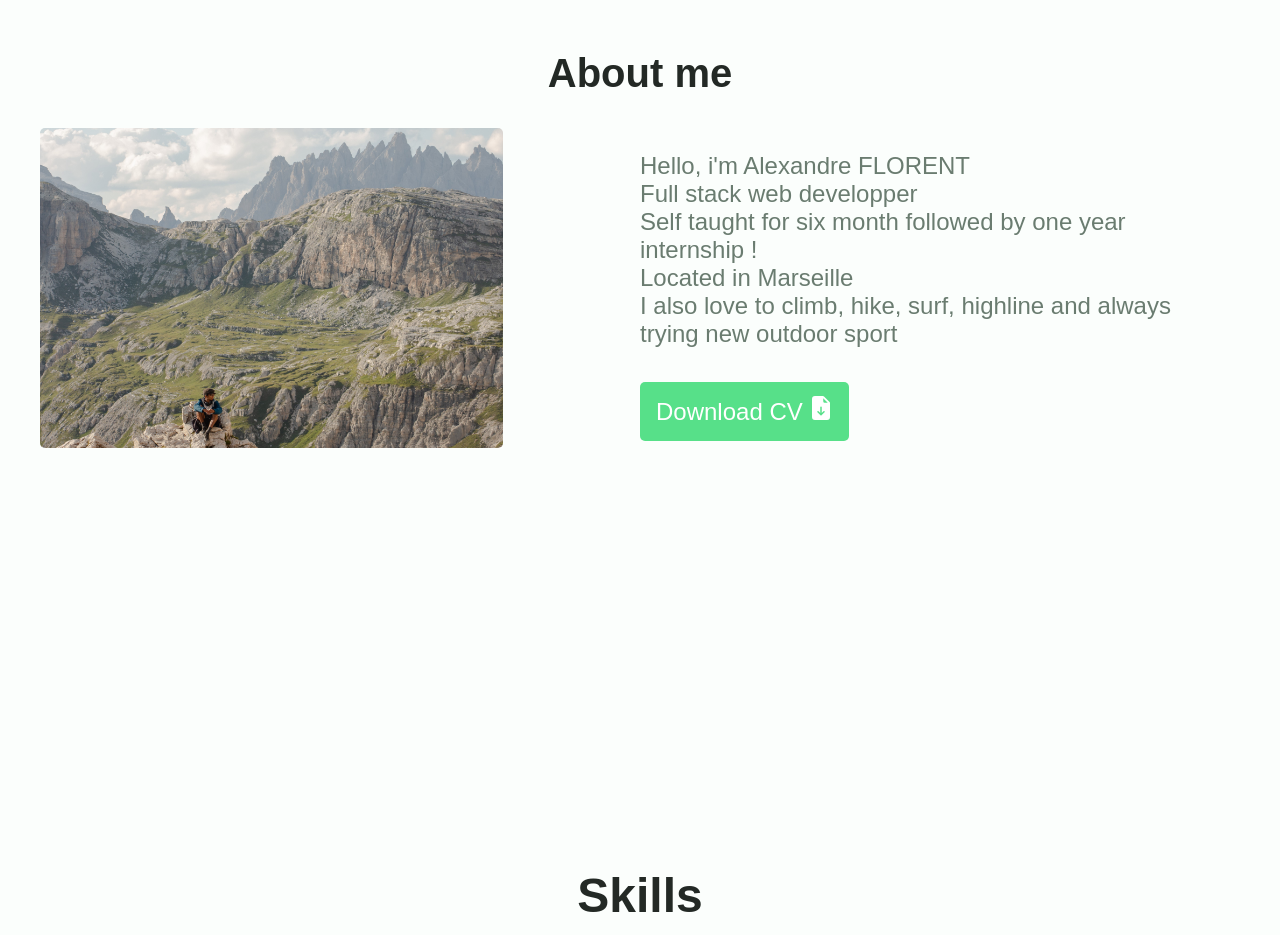
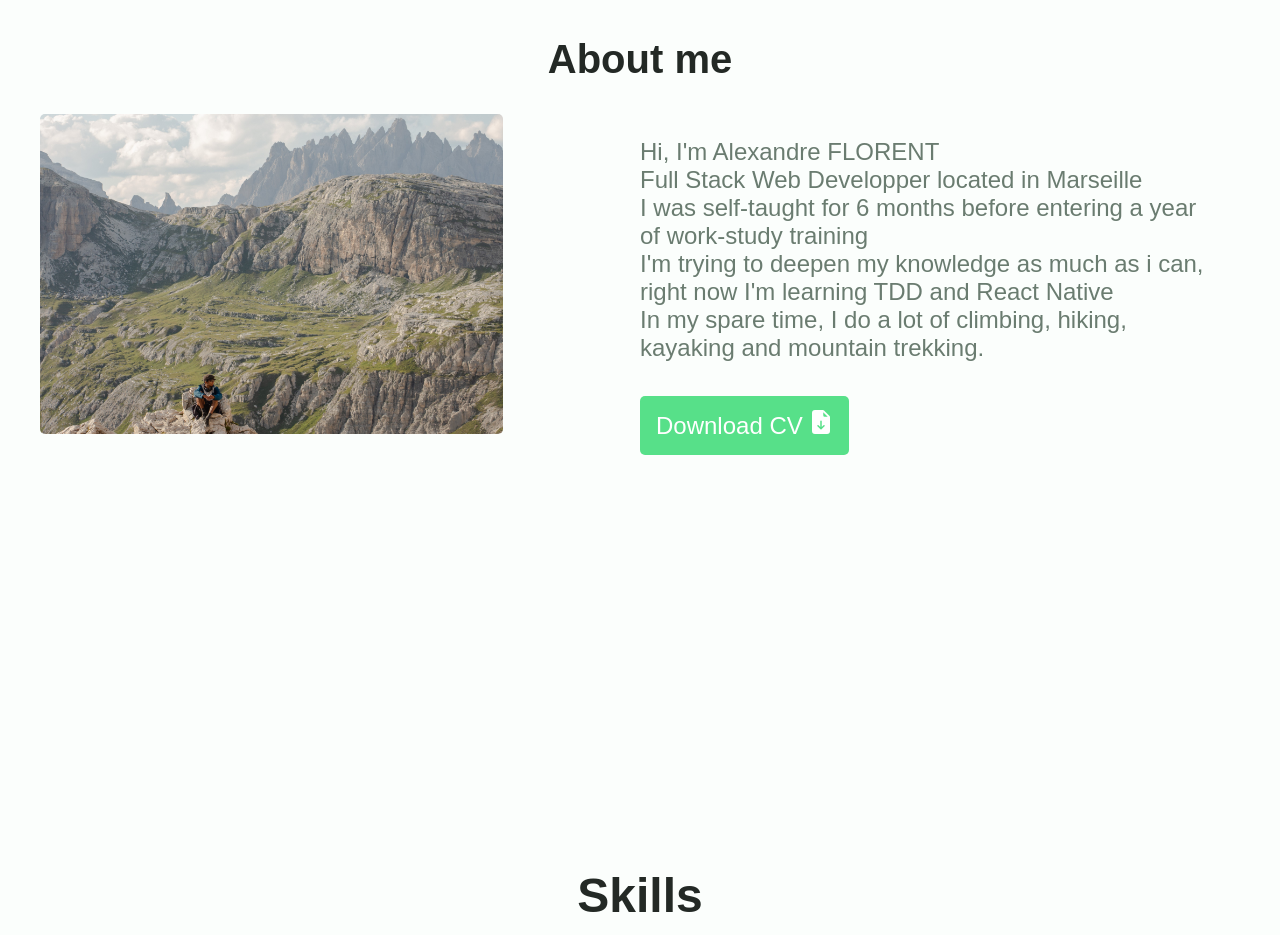
Before and after one commit to Dolomys/Portfolio, a React (Create React App) app in the folder client/: page / in a window 1280 px wide. Shown: the part 1020-1955 px from the top of the page. Built offline with nearby package versions, Linux system fonts and the light colour scheme; the HTML template or start-up script is replaced by a standard one.

Commit message:
portfolio responsive update

```diff
--- a/client/public/index.html
+++ b/client/public/index.html
@@ -15,6 +15,22 @@
   </head>
   <body>
     <noscript>You need to enable JavaScript to run this app.</noscript>
-    <div id="root"></div>
+    <div id="root">
+      <div class="loader">
+        <img src="loader.gif" alt="Loading...">
+    </div>
+    </div>
   </body>
+  <style>
+
+    .loader {
+      position: absolute;
+      height: 100%;
+      width: 100%;
+      display: flex;
+      align-items: center;
+      justify-content: center;
+    }
+
+  </style>
 </html>
--- a/client/src/app.scss
+++ b/client/src/app.scss
@@ -8,6 +8,7 @@
 
     @include mobile {
         overflow-x: hidden;
+        height: auto;
 
     }
 
@@ -23,6 +24,11 @@
             > *{
                 height: 100vh;
                 scroll-snap-align: start;
+
+                @include mobile {
+                    height: auto;
+
+                }
             }
         }
 
--- a/client/src/components/about/about.scss
+++ b/client/src/components/about/about.scss
@@ -33,11 +33,17 @@
 
                 @include mobile {
                     margin: 1em;
+                    width: 80%;
+                    text-align: center;
                 }
             }
 
             .cv {
                 margin-top: 3rem;
+
+                @include mobile {
+                    text-align: center;
+                }
 
                 .downloadCv {
                     padding: 1rem;
--- a/client/src/components/contact/contact.scss
+++ b/client/src/components/contact/contact.scss
@@ -23,6 +23,10 @@
             border-radius: 10px;
             padding: 1em;
             background-color: $container-color;
+
+            @include mobile {
+                width: 80%;
+            }
 
             input{
                 margin-bottom: 2em;
@@ -57,6 +61,10 @@
             background-color: green;
             border-radius: 5px;
             padding: 1em;
+
+            @include mobile {
+                width: 80%;
+            }
         }
     }
 
--- a/client/src/components/intro/intro.scss
+++ b/client/src/components/intro/intro.scss
@@ -9,6 +9,7 @@
         flex-direction: column-reverse;
         justify-content: center;
         align-items: center;
+        height: 90vh !important;
     }
 
     .left {
@@ -32,6 +33,10 @@
 
                 .profession {
                     color: $text-color-light;
+                }
+
+                @include mobile {
+                    width: 80%;
                 }
             }
 
@@ -68,6 +73,7 @@
 
             @include mobile {
                 bottom: 5%;
+                right: 15%;
             }
 
             .Mouse {
--- a/client/src/components/projects/projects.scss
+++ b/client/src/components/projects/projects.scss
@@ -7,10 +7,6 @@
     position: relative;
     justify-content: center;
 
-
-        @include mobile {
-            height: 300vh !important;
-        }
 
     h1 {
         font-size: $h1-font-size;
@@ -28,6 +24,10 @@
         // align-items: center;
         justify-content: center;
         flex-wrap: wrap;
+
+        @include mobile {
+            width: 80%;
+        }
 
     }
 
--- a/client/src/components/skills/skills.scss
+++ b/client/src/components/skills/skills.scss
@@ -8,7 +8,7 @@
     justify-content: center;
 
     @include mobile {
-        height: 120vh !important;
+        height: auto !important
     }
 
     .skillWrapper {
@@ -22,6 +22,7 @@
         @include mobile {
             flex-direction: column;
             align-items: center;
+            width: 90%;
         }
 
 
--- a/client/src/data/en.js
+++ b/client/src/data/en.js
@@ -14,12 +14,12 @@ export const en = {
         scroll: "Scroll down"
     },
     about: {
-        title: "About me",
-        about1: "Hello, i'm Alexandre FLORENT" ,
-        about2: 'Full stack web developper',
-        about3: 'Self taught for six month followed by one year internship !',
-        about4: 'Located in Marseille',
-        about5: 'I also love to climb, hike, surf, highline and always trying new outdoor sport',
+        title: 'About me',
+        about1: "Hi, I'm Alexandre FLORENT ",
+        about2: "Full Stack Web Developper located in Marseille",
+        about3: "I was self-taught for 6 months before entering a year of work-study training",
+        about4: "I'm trying to deepen my knowledge as much as i can, right now I'm learning TDD and React Native ",
+        about5: "In my spare time, I do a lot of climbing, hiking, kayaking and mountain trekking.",
     },
     skills : "Skills",
     projects: {
```
Also changed, not shown: client/public/loader.gif (added), 16 other files (tests, documents, lock files or other folders).
